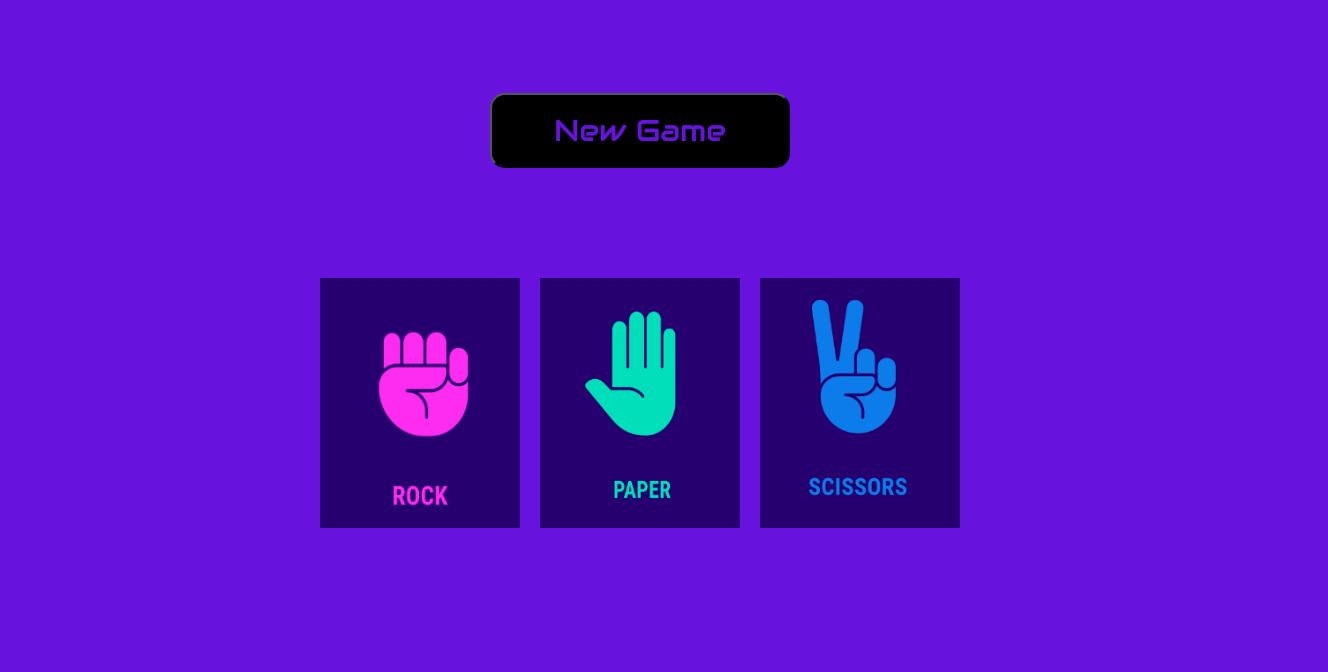
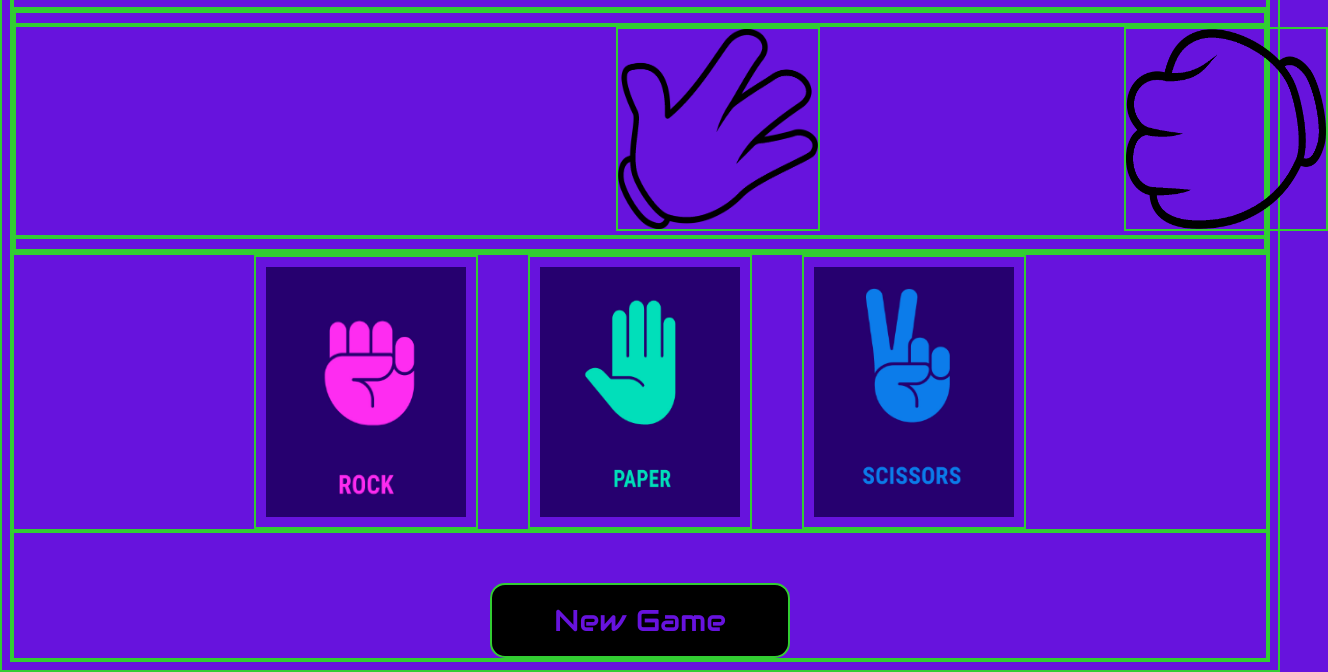
Before and after one commit to Swanson5467/RockPaperScissors, a plain HTML site: page index.html in a window 1280 px wide. Shown: the part 173-845 px from the top of the page, 1328 px wide, since content can reach past the window. Before the commit the page ends 800 px from the top, so only its background shows below. Drawn offline with Linux system fonts and the light colour scheme.

Commit message:
Add rendered images for player and comp battle choices

```diff
--- a/index.html
+++ b/index.html
@@ -18,8 +18,11 @@
     </div>
 
     <div class="spaceDivs">
-        <div class="space space1"></div>
-        <button class="reset">New Game</button>
+        <div class="space"></div>
+            <div>
+                <img style="height: 200px; width: 200px; position: relative; left: 600px;" src="images/paperLeft.png">
+                <img style="height: 200px; width: 200px; position: relative; left: 900px;" src="images/rockRight.png">
+            </div>
         <div class="space"></div>
     </div>
 
@@ -28,7 +31,9 @@
         <input id="paper" class="button" type="image" src="images/Paper.png">
         <input id="scissors" class="button" type="image" src="images/Scissors.png">
     </div>
-
+    <div class="buttonDiv">
+    <button class="reset">New Game</button>
+    </div>
 
 
 </body>
--- a/style.css
+++ b/style.css
@@ -1,4 +1,6 @@
-
+* {
+    border: 2px solid limegreen;
+}
 
 body {
     background-color: rgb(103, 19, 221);
@@ -19,6 +21,12 @@ body {
     margin: 10px;
 }
 
+.buttonDiv {
+    display: flex;
+    justify-content: center;
+    padding-top: 50px;
+}
+
 .reset {
     font-size: 30px;
     font-family: "Audiowide";
@@ -37,7 +45,7 @@ body {
 }
 
 .space {
-    height: 100px;
+    height: 10px;
 }
 
 .spaceDivs {
@@ -48,6 +56,7 @@ body {
 .choices {
     display: flex;
     justify-content: center;
+    gap: 50px;
 }
 
 
```
Also changed, not shown: images/paperLeft.png (added), images/paperRight.png (added), images/rockLeft.png (added), images/rockRight.png (added), images/scissorsLeft.png (added), images/scissorsRight.png (added).
